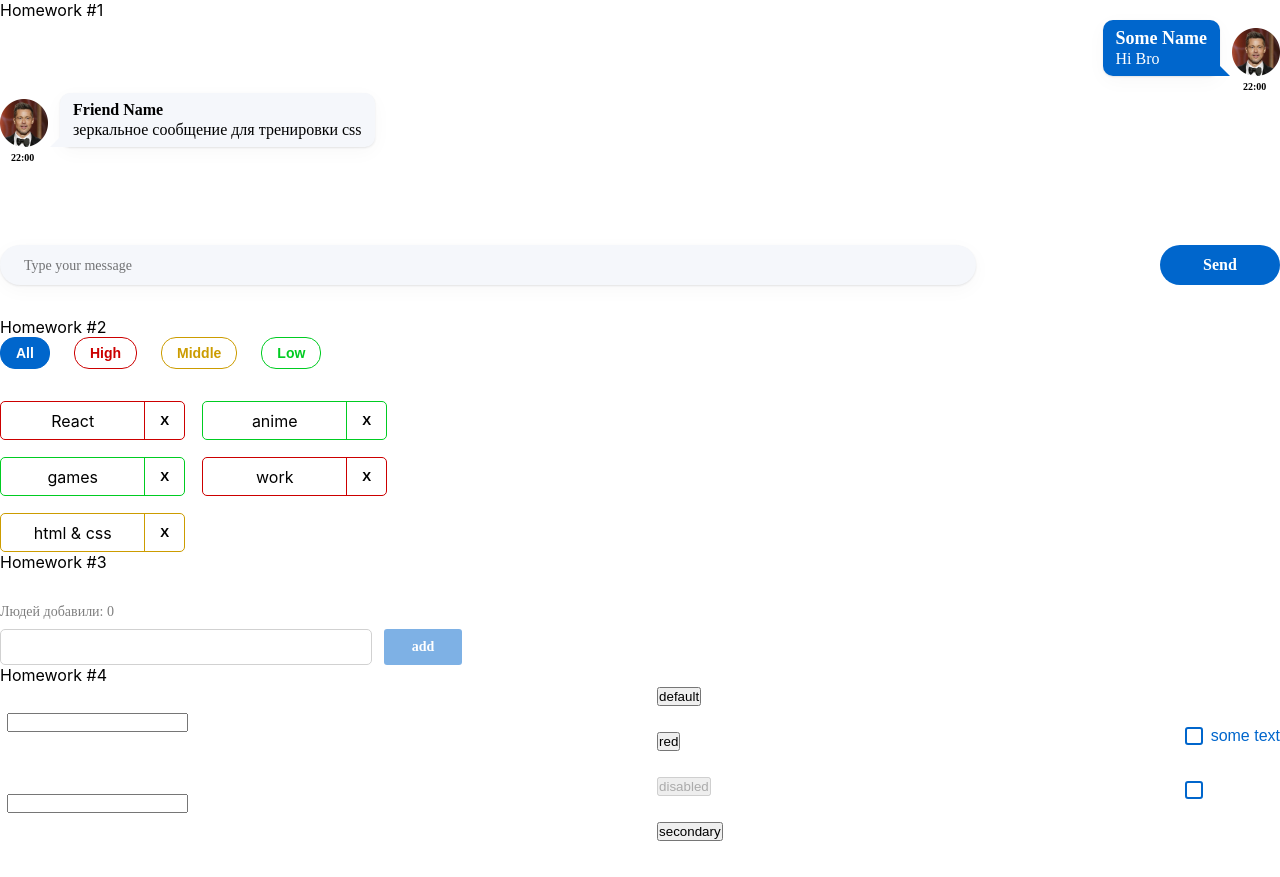
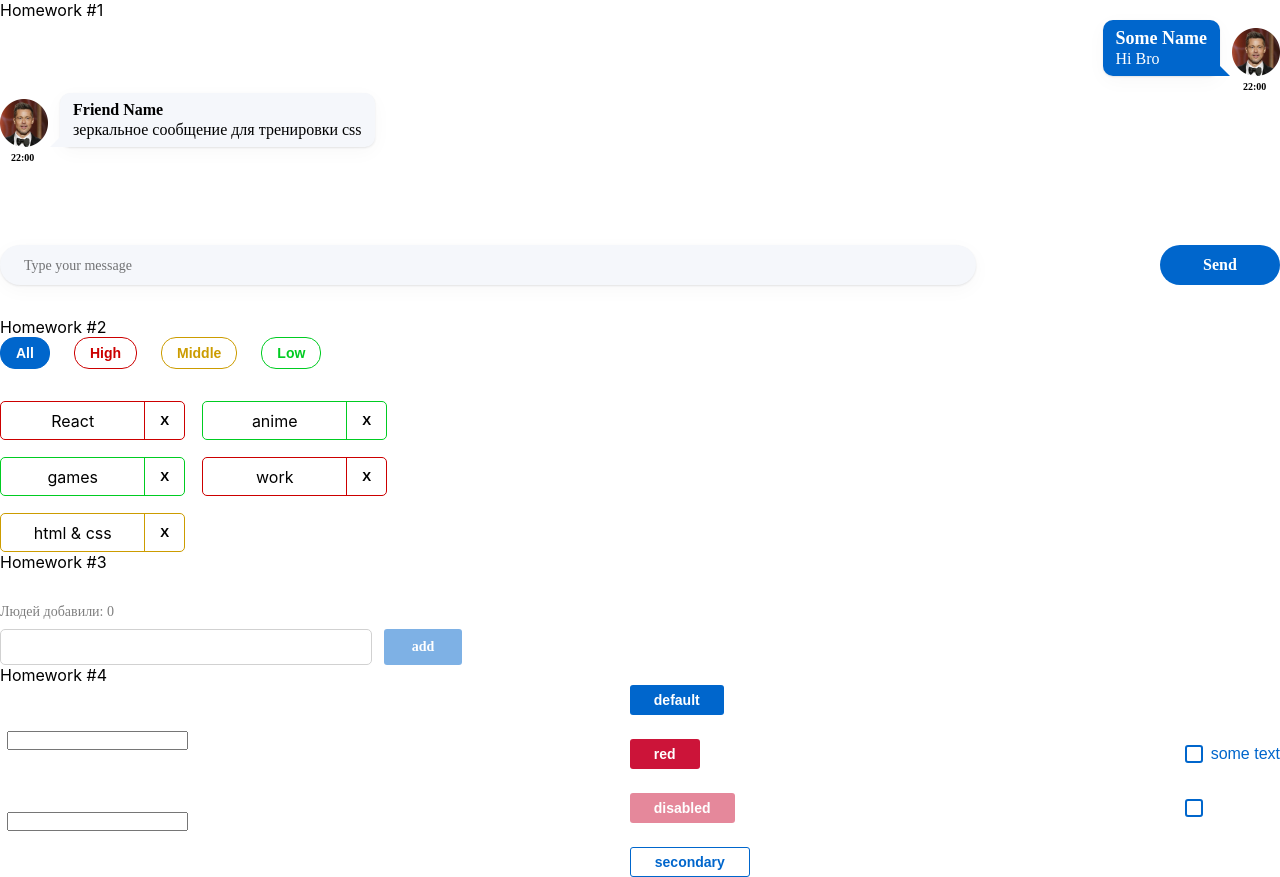
Before and after one commit to iliik/IgnatDom, a React (Create React App) app: page / in a window 1280 px wide. Before the commit the page ends 841 px from the top, so only its background shows below. Built offline with nearby package versions, Linux system fonts and the light colour scheme.

Commit message:
№ 4-SuperCheckbox

```diff
--- a/src/s2-homeworks/hw04/common/c2-SuperButton/SuperButton.module.css
+++ b/src/s2-homeworks/hw04/common/c2-SuperButton/SuperButton.module.css
@@ -1,36 +1,74 @@
 .button {
+    display: flex;
+    flex-direction: row;
+    justify-content: center;
+    align-items: center;
+    padding: 5px 24px;
+    gap: 10px;
+    height: 30px;
+    border-radius: 3px;
+
+    font-family: 'Montserrat', sans-serif;
+    font-style: normal;
+    font-weight: 600;
+    font-size: 14px;
+    line-height: 20px;
+
+    flex: none;
+    order: 0;
+    flex-grow: 0;
+    border: none;
+    outline: none;
+
+
 }
 
 .disabled {
+    opacity: 0.5;
 }
 
 .secondary {
+    background: #Ffffff;
+    border: 1px solid #0066CC;
+    color: #0066CC;
 }
 
 .default {
+    background: #0066CC;
+    color: #FFFFFF;
 }
 
 .red {
+    background: #CC1439;
+    color: #FFFFFF;
 }
 
 .default:hover {
+    background: #0080FF;
+    border: 1px solid #0066CC;
 }
 
 .red:hover {
+    background: #FF1A47;
 }
 
 .secondary:hover {
+    background: #E5F0FA;
 }
 
 
 .default:active {
+    background: #0059B3;
 }
 
 .secondary:active {
+    background: #C9E5FF;
 }
 
 .red:active {
+    background: #B31232;
 }
 
 .button:disabled {
+    opacity: 0.5;
 }
--- a/src/s2-homeworks/hw04/common/c3-SuperCheckbox/SuperCheckbox.tsx
+++ b/src/s2-homeworks/hw04/common/c3-SuperCheckbox/SuperCheckbox.tsx
@@ -28,6 +28,8 @@ const SuperCheckbox: React.FC<SuperCheckboxPropsType> = (
 ) => {
     const onChangeCallback = (e: ChangeEvent<HTMLInputElement>) => {
         // задачка на написание онченджа
+        if(onChangeChecked) onChangeChecked(e.currentTarget.checked)
+        else if(onChange) onChange(e)
 
     }
 
```
